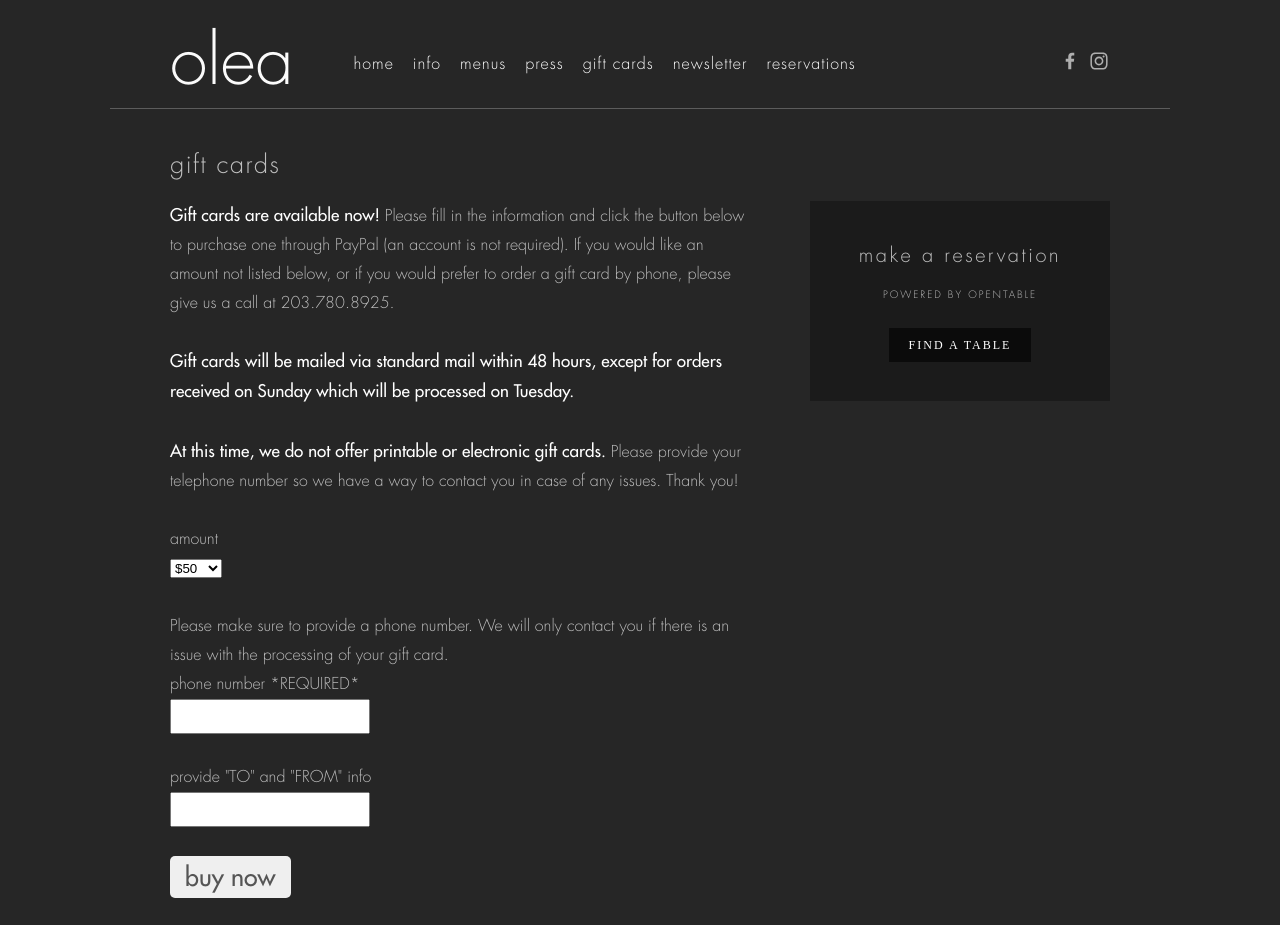
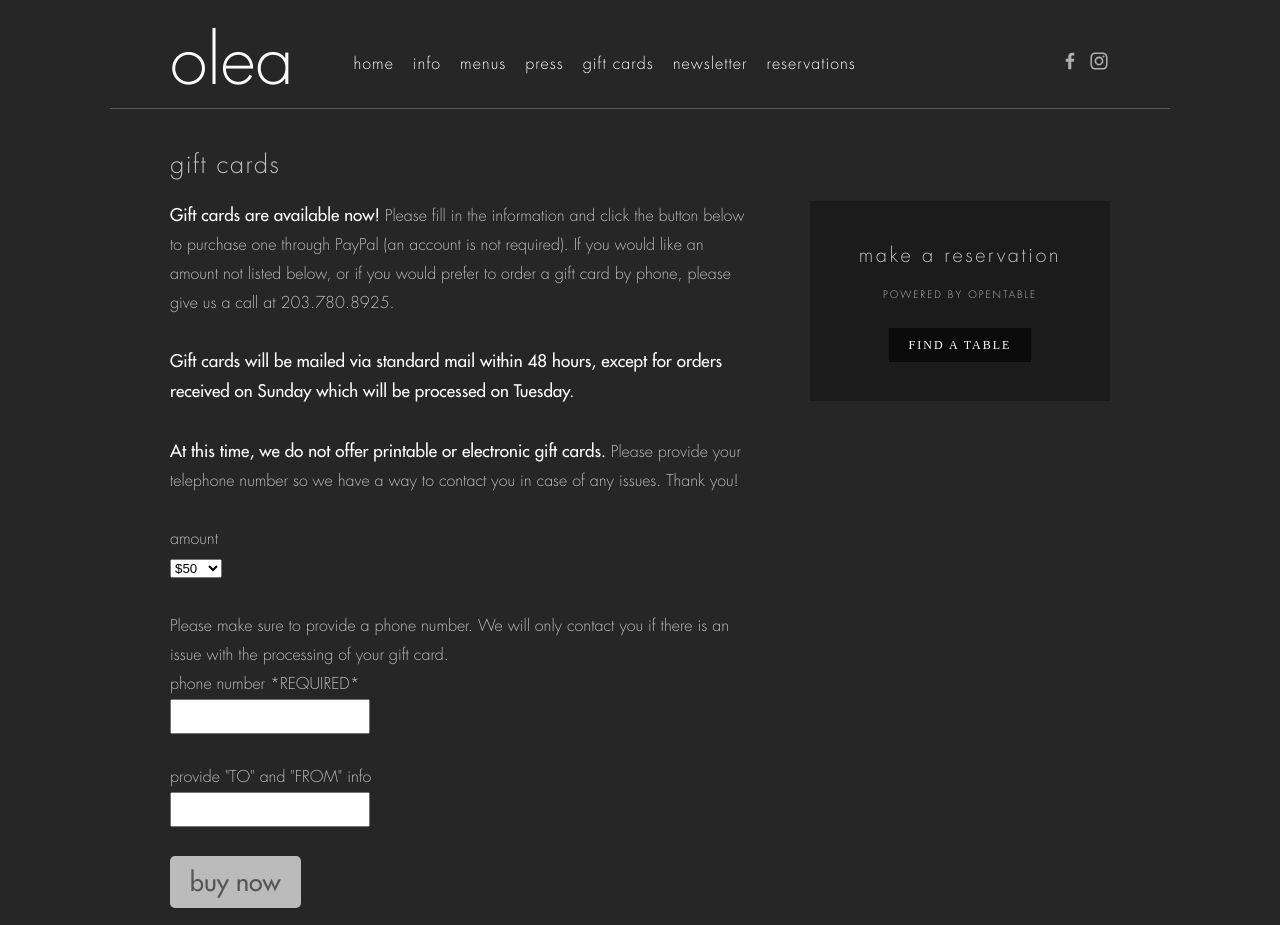
Before and after one commit to DanielAlvarez2/olea, a React (Vite) app in the folder frontend/: page /giftcards in a window 1280 px wide. Shown: the top 925 px of the page. Built offline with nearby package versions, Linux system fonts and the light colour scheme.

Commit message:
Giftcards.jsx style button

```diff
--- a/frontend/src/Giftcards.css
+++ b/frontend/src/Giftcards.css
@@ -15,9 +15,10 @@
     width:200px;
 }
 .giftcards-left button{
-    padding:5px 15px;
+    padding:10px 20px;
     font-size: 25px;
     color:#555;
+    background:#bbb;
     cursor:pointer;
     border-radius: 5px;
     font-family: FuturaMedium;
--- a/frontend/src/Giftcards.jsx
+++ b/frontend/src/Giftcards.jsx
@@ -42,7 +42,7 @@ export default function Home(){
                             Please make sure to provide a phone number. We will only contact you if there is an issue with the processing of your gift card.
                             <br/>
                             phone number *REQUIRED*<br/>
-                            <input type='text' /><br/><br/>
+                            <input type='text' required /><br/><br/>
                             provide "TO" and "FROM" info<br/>
                             <input type='text' />
 
@@ -50,7 +50,7 @@ export default function Home(){
 
                             <button>buy now</button>
 
-                            <br/><br/>
+                            <br/><br/><br/>
 
                             <img src='./giftcard.jpg' />
 
```
